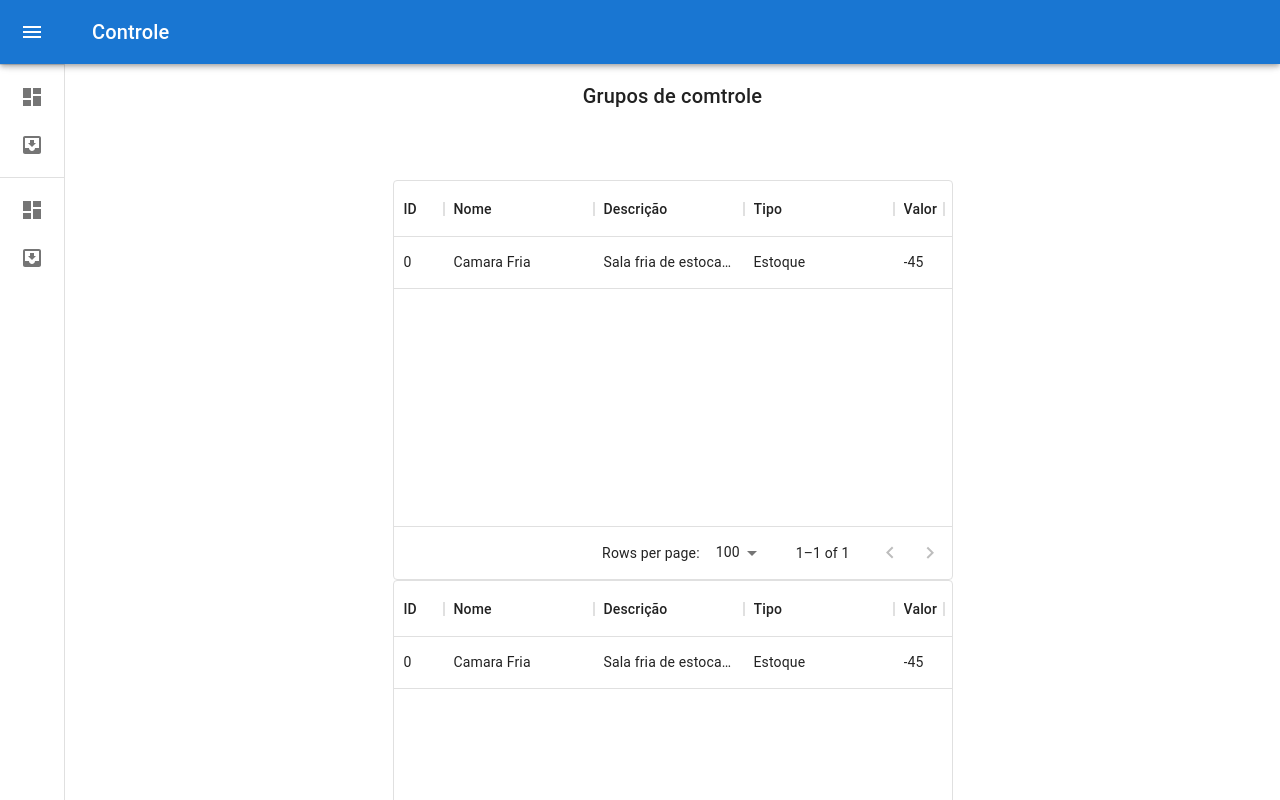
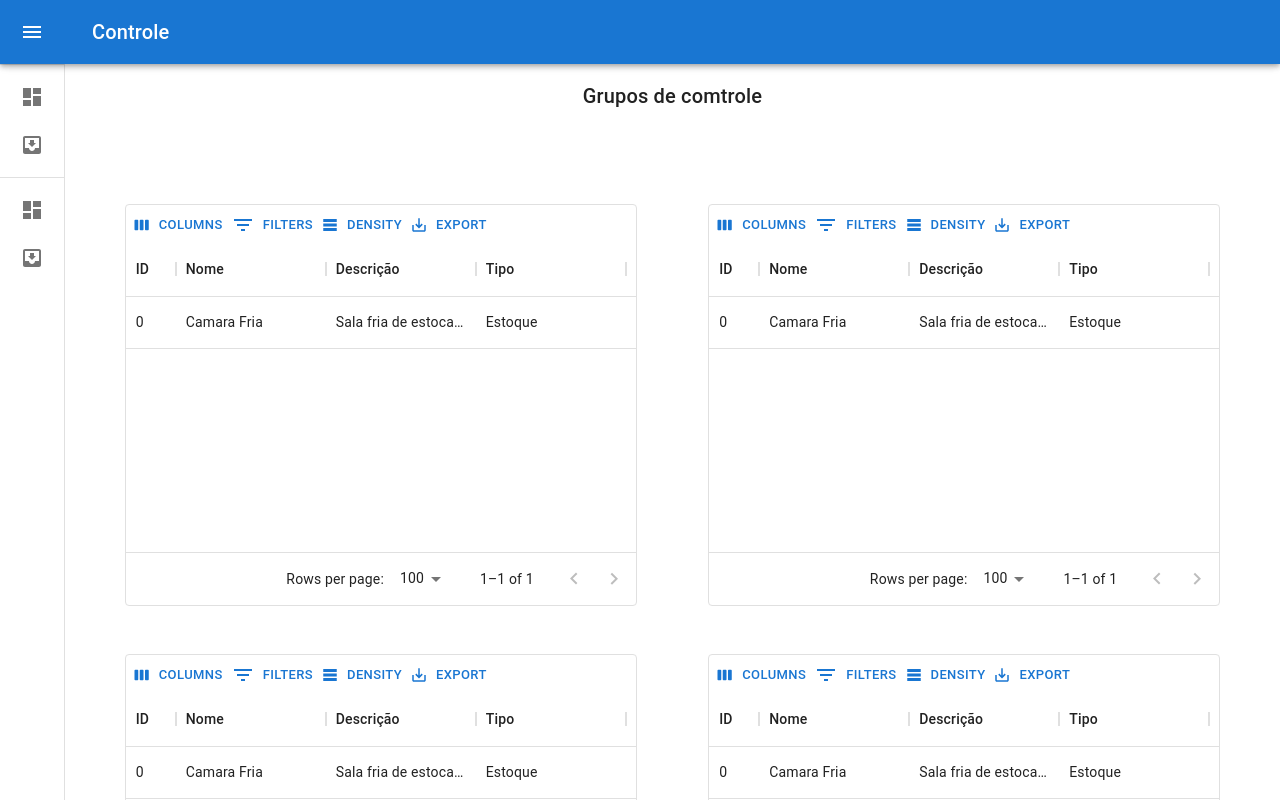
Before and after one commit to Renan0eng/Web_Provavel_TCC, a Next.js app: page / in a window 1280 px wide. Shown: the top 800 px of the page. Built offline with nearby package versions, Linux system fonts and the light colour scheme.

Commit message:
DataGrid style

```diff
--- a/Components/DataGrid/index.js
+++ b/Components/DataGrid/index.js
@@ -6,8 +6,7 @@ import Box from '@mui/material/Box';
 export default function BasicExampleDataGrid({ gridWidth, dataGrid }) {
 
   return (
-    <div style={{ height: 400, width: "100%", alignSelf: "center", display: "flex", justifyContent: "space-evenly" }}>
-      <Box sx={{ height: 400, width: "100%", maxWidth: gridWidth, alignSelf: "center" }}>
+      <Box sx={{ height: 450, width: "100%", maxWidth: gridWidth, alignSelf: "center",padding: 3}}>
         <DataGrid
           experimentalFeatures={{ newEditingApi: true }}
           {...dataGrid}
@@ -16,9 +15,10 @@ export default function BasicExampleDataGrid({ gridWidth, dataGrid }) {
               console.log('cell clicked:', params);
             }
           }
-
+          components={{
+            Toolbar: GridToolbar,
+          }}
         />
       </Box>
-    </div>
   );
 }
```
